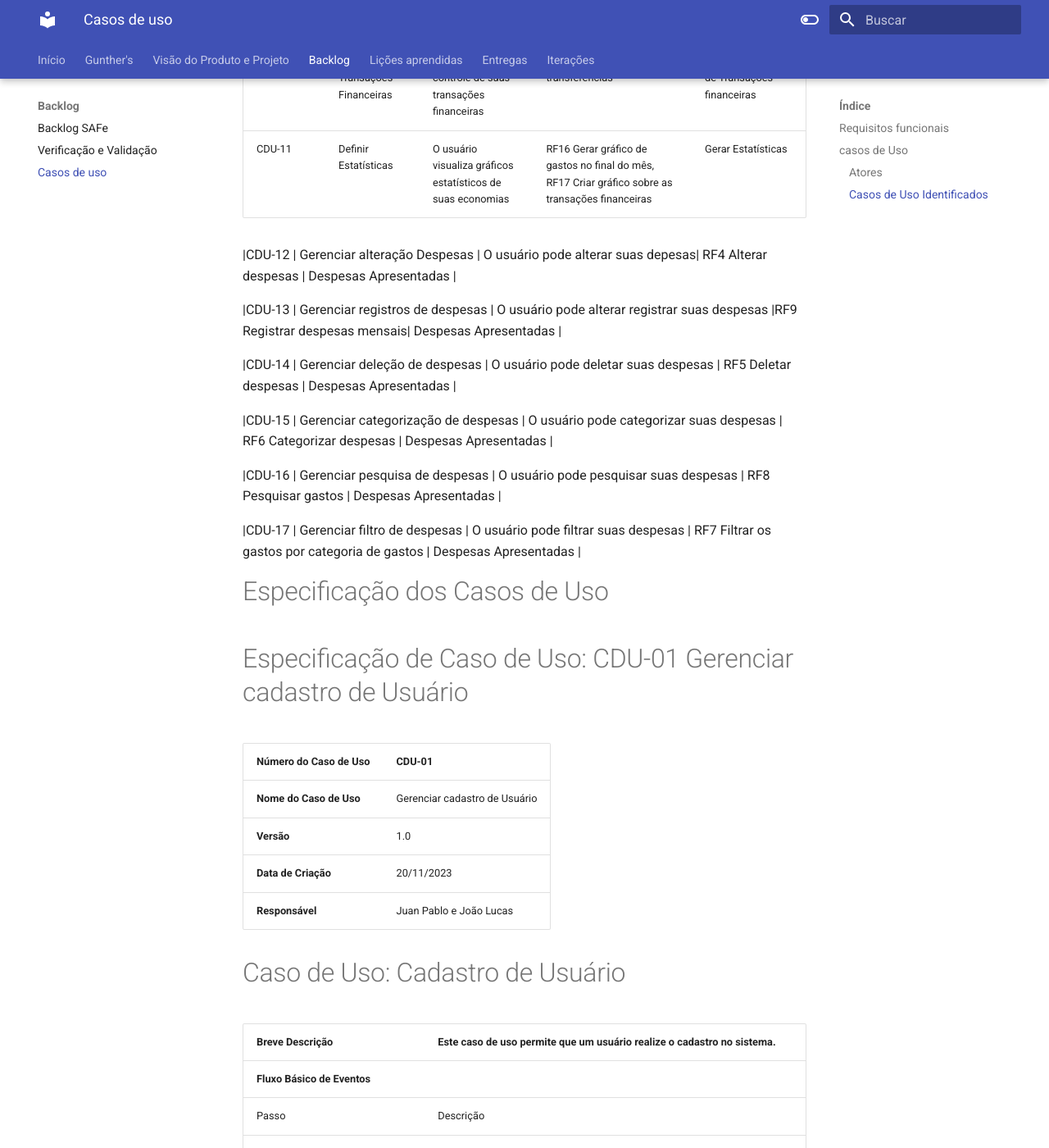
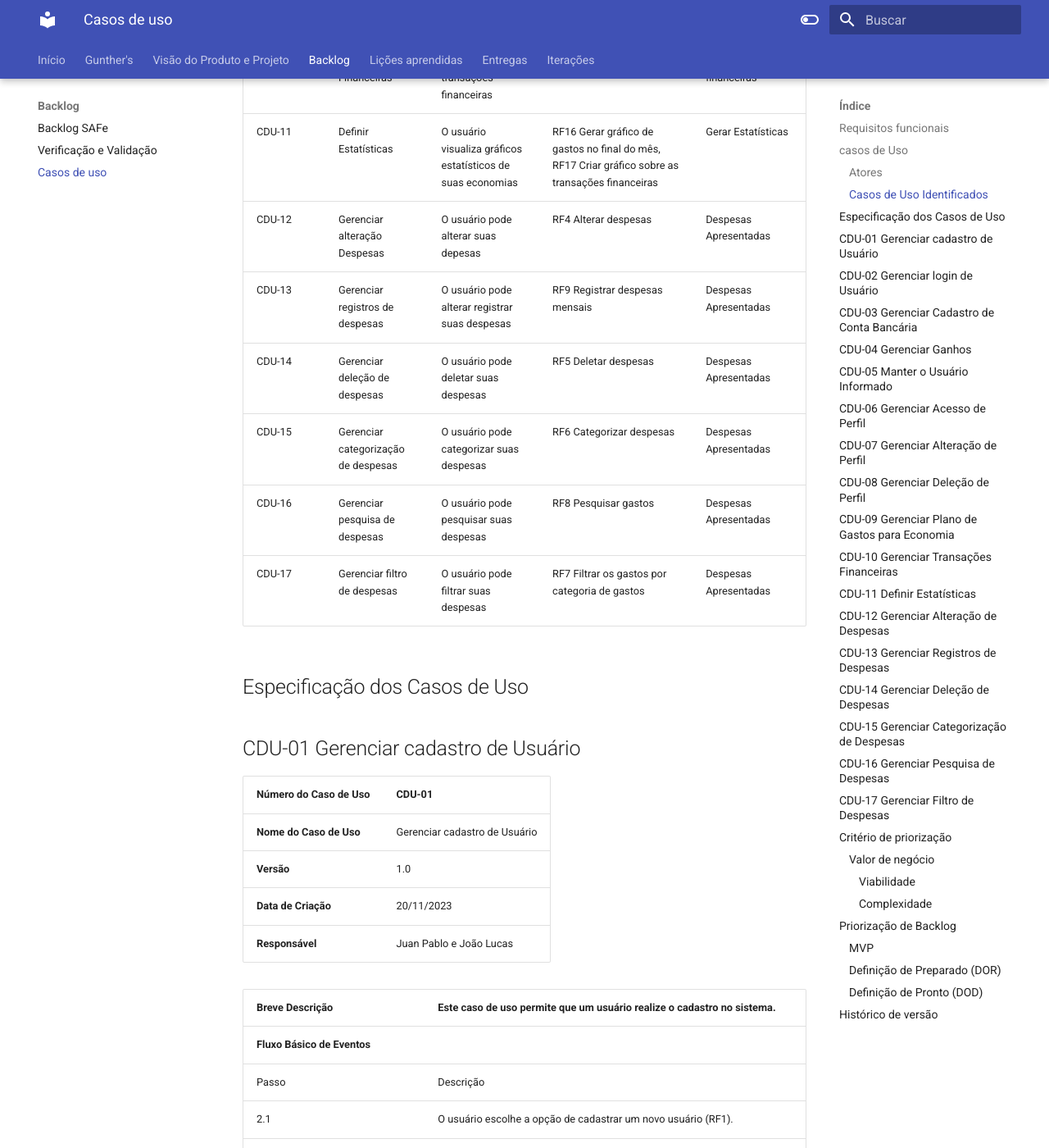
Before and after one commit to mdsreq-fga-unb/2023.2-CarteiraControl, an MkDocs documentation site: the page built from docs/caso_uso.md, in a window 1280 px wide and 1400 px high, scrolled down 2922 px. Shown: the whole window at 82% size. Built offline with MkDocs 1.6.1 and Material for MkDocs 9.7.7, drawn with Linux system fonts in a browser that asks for light colours; some of the changed text lies outside the part shown.

Commit message:
Ajustes nos casos de uso
Co-authored-by: Tiago1604 <202028973@aluno.unb.br>
Co-authored-by: Jlmsousa <jlmsousa@hotmail.com>

```diff
--- a/docs/caso_uso.md
+++ b/docs/caso_uso.md
@@ -49,24 +49,16 @@ O Processo Unificado emprega casos de uso como uma maneira de declarar e especif
 |CDU-09|Gerenciar plano de gastos para economia | O  usuário define um plano de gastos com objetivos de economia|RF12	Definir teto de gastos para cada categoria de despesas, RF13	Definir objetivos de economia | Plano de gastos|
 |CDU-10|Gerenciar Transações Financeiras | O usuário tem controle de suas transações financeiras|RF15	Registrar transferências | Gerenciamentos de Transações financeiras|
 |CDU-11|Definir Estatísticas | O usuário visualiza gráficos estatísticos de suas economias|RF16	Gerar gráfico de gastos no final do mês, RF17	Criar gráfico sobre as transações financeiras | Gerar Estatísticas  |
-
 |CDU-12 | Gerenciar alteração Despesas | O usuário pode alterar suas depesas| RF4	Alterar despesas | Despesas Apresentadas |
-
 |CDU-13 | Gerenciar registros de despesas | O usuário pode alterar registrar suas despesas |RF9 Registrar despesas mensais| Despesas Apresentadas |
-
 |CDU-14 | Gerenciar deleção de despesas | O usuário pode  deletar suas despesas | RF5	Deletar despesas | Despesas Apresentadas |
-
 |CDU-15 | Gerenciar categorização de despesas | O usuário pode  categorizar suas despesas |  RF6	Categorizar despesas | Despesas Apresentadas |
-
 |CDU-16 | Gerenciar pesquisa de despesas | O usuário pode  pesquisar suas despesas | RF8	Pesquisar gastos | Despesas Apresentadas |
-
 |CDU-17 | Gerenciar filtro de despesas | O usuário pode filtrar suas despesas |  RF7	Filtrar os gastos por categoria de gastos | Despesas Apresentadas |
 
+## Especificação dos Casos de Uso
 
-
-# Especificação dos Casos de Uso
-
-# Especificação de Caso de Uso: CDU-01 Gerenciar cadastro de Usuário
+## CDU-01 Gerenciar cadastro de Usuário
 
 | Número do Caso de Uso | CDU-01 |
 | --- | --- |
@@ -74,8 +66,6 @@ O Processo Unificado emprega casos de uso como uma maneira de declarar e especif
 | **Versão** | 1.0 |
 | **Data de Criação** | 20/11/2023 |
 | **Responsável** | Juan Pablo e João Lucas|
-
-# Caso de Uso: Cadastro de Usuário
 
 | **Breve Descrição** | Este caso de uso permite que um usuário realize o cadastro no sistema. |
 | --- | --- |
@@ -110,7 +100,7 @@ O Processo Unificado emprega casos de uso como uma maneira de declarar e especif
 | Nenhuma informação adicional fornecida. |
 
 
-# Especificação de Caso de Uso: CDU-02 Gerenciar login de Usuário
+## CDU-02 Gerenciar login de Usuário
 
 | Número do Caso de Uso | CDU-02 |
 | --- | --- |
@@ -118,8 +108,6 @@ O Processo Unificado emprega casos de uso como uma maneira de declarar e especif
 | **Versão** | 1.0 |
 | **Data de Criação** | 20/11/2023 |
 | **Responsável** | Juan Pablo e João Lucas|
-
-# Caso de Uso: Login de Usuário
 
 
 | **Breve Descrição** | Este caso de uso permite que um usuário faça login no sistema. |
@@ -153,7 +141,7 @@ O Processo Unificado emprega casos de uso como uma maneira de declarar e especif
 | --- | Nenhuma informação adicional fornecida. |
 
 
-# Especificação de Caso de Uso: CDU-03 Gerenciar Cadastro de Conta Bancária
+## CDU-03 Gerenciar Cadastro de Conta Bancária
 
 | Número do Caso de Uso | CDU-03 |
 | --- | --- |
@@ -162,7 +150,6 @@ O Processo Unificado emprega casos de uso como uma maneira de declarar e especif
 | **Data de Criação** | 20/11/2023 |
 | **Responsável** | Juan Pablo e João Lucas|
 
-# Caso de Uso: Cadastro de Conta Bancária
 
 | **Breve Descrição** | Este caso de uso permite que um usuário cadastre até três contas bancárias associadas ao seu perfil. |
 | --- | --- |
@@ -196,7 +183,7 @@ O Processo Unificado emprega casos de uso como uma maneira de declarar e especif
 
 
 
-# Especificação de Caso de Uso: CDU-04 Gerenciar Ganhos
+## CDU-04 Gerenciar Ganhos
 
 | Número do Caso de Uso | CDU-04 |
 | --- | --- |
@@ -205,7 +192,6 @@ O Processo Unificado emprega casos de uso como uma maneira de declarar e especif
 | **Data de Criação** | 13/11/2023 |
 | **Responsável** | Juan Pablo |
 
-# Caso de Uso: Registro de Ganhos
 
 | **Breve Descrição** | Este caso de uso permite que o usuário registre seus ganhos financeiros, fornecendo uma visão detalhada de seus ingressos mensais. |
 | --- | --- |
@@ -240,7 +226,7 @@ O Processo Unificado emprega casos de uso como uma maneira de declarar e especif
 | --- | Os ganhos registrados serão utilizados para análises estatísticas nas funcionalidades futuras. |
 
 
-# Especificação de Caso de Uso: CDU-05 Manter o Usuário Informado
+## CDU-05 Manter o Usuário Informado
 
 | Número do Caso de Uso | CDU-05 |
 | --- | --- |
@@ -248,8 +234,6 @@ O Processo Unificado emprega casos de uso como uma maneira de declarar e especif
 | **Versão** | 1.0 |
 | **Data de Criação** | 13/11/2023 |
 | **Responsável** | Juan Pablo|
-
-# Caso de Uso: Acompanhamento Financeiro
 
 | **Breve Descrição** | Este caso de uso permite que o usuário acompanhe o progresso em direção às metas de economia, receba notificações quando estiver a 10% do teto de gastos e tenha insights sobre as categorias de gastos mais frequentes. |
 | --- | --- |
@@ -284,11 +268,7 @@ O Processo Unificado emprega casos de uso como uma maneira de declarar e especif
 | Número | Descrição |
 | 7.1 | Aprimorar Análise de Categorias - O sistema permitirá que o usuário aprofunde a análise das categorias de gastos para obter|
 
-
-# Especificação caso de uso-06
-# CDU-06 Gerenciar Acesso de Perfil
-
-# Caso de Uso: Acesso ao Perfil do Usuário
+## CDU-06 Gerenciar Acesso de Perfil
 
 | **Breve Descrição** | Este caso de uso permite que o usuário acesse as informações do seu perfil na plataforma. |
 | --- | --- |
@@ -317,11 +297,7 @@ O Processo Unificado emprega casos de uso como uma maneira de declarar e especif
 | **Informações Adicionais** |
 | --- | Nenhuma informação adicional fornecida. |
 
-
-# Especificação do Caso de Uso 07
-# CDU-07 Gerenciar Alteração de Perfil
-
-# Caso de Uso: Alteração de Conta do Usuário
+## CDU-07 Gerenciar Alteração de Perfil
 
 | **Breve Descrição** | Este caso de uso permite que o usuário realize alterações em seu perfil na plataforma. |
 | --- | --- |
@@ -350,16 +326,13 @@ O Processo Unificado emprega casos de uso como uma maneira de declarar e especif
 | --- | Nenhuma informação adicional fornecida. |
 
 
-# Especificação do Caso de Uso 08
-# CDU-08 Gerenciar Deleção de Perfil
 
-# Caso de Uso: Exclusão de Conta do Usuário
+## CDU-08 Gerenciar Deleção de Perfil
 
 | **Breve Descrição** | Este caso de uso permite que o usuário exclua permanentemente seu perfil na plataforma. |
 | --- | --- |
 | **Fluxo Básico de Eventos** |
 | Passo | Descrição |
-
 | 1 | O usuário acessa a área de gerenciamento de conta. |
 | 2 | O usuário escolhe a opção de deletar sua conta (RF18). |
 | 3 | O sistema solicita confirmação do usuário. |
@@ -386,7 +359,7 @@ O Processo Unificado emprega casos de uso como uma maneira de declarar e especif
 
 
 
-# Especificação de Caso de Uso: CDU-09 Gerenciar Plano de Gastos para Economia
+## CDU-09 Gerenciar Plano de Gastos para Economia
 
 | Número do Caso de Uso | CDU-09 |
 | --- | --- |
@@ -394,8 +367,6 @@ O Processo Unificado emprega casos de uso como uma maneira de declarar e especif
 | **Versão** | 1.0 |
 | **Data de Criação** | 13/11/2023 |
 | **Responsável** | Juan Pablo |
-
-# Caso de Uso: Definição de Plano de Gastos e Objetivos de Economia
 
 
 | **1. Breve Descrição** | Este caso de uso permite que o usuário tenha controle de suas transações financeiras, incluindo o registro de transferências. |
@@ -431,7 +402,7 @@ O Processo Unificado emprega casos de uso como uma maneira de declarar e especif
 
 
 
-# Especificação de Caso de Uso: CDU-10 Gerenciar Transações Financeiras
+## CDU-10 Gerenciar Transações Financeiras
 
 | Número do Caso de Uso | CDU-10 |
 | --- | --- |
@@ -473,7 +444,7 @@ O Processo Unificado emprega casos de uso como uma maneira de declarar e especif
 | --- | Nenhuma informação adicional fornecida. |
 
 
-# Especificação de Caso de Uso: CDU-11 Definir Estatísticas
+## CDU-11 Definir Estatísticas
 
 | Número do Caso de Uso | CDU-11 |
 | --- | --- |
@@ -481,8 +452,6 @@ O Processo Unificado emprega casos de uso como uma maneira de declarar e especif
 | **Versão** | 1.0 |
 | **Data de Criação** | 13/11/2023 |
 | **Responsável** | Juan Pablo |
-
-# Caso de Uso: Visualização de Estatísticas
 
 | **Breve Descrição** | Este caso de uso permite que o usuário visualize gráficos estatísticos de suas economias, incluindo a geração de gráfico de gastos no final do mês e a criação de gráfico sobre as transações financeiras. |
 | --- | --- |
@@ -519,15 +488,13 @@ O Processo Unificado emprega casos de uso como uma maneira de declarar e especif
 | --- | Os gráficos gerados são destinados apenas para fins informativos e análise do usuário. |
 
 
-# Especificação de Caso de Uso: CDU-12 Gerenciar Alteração de Despesas
+## CDU-12 Gerenciar Alteração de Despesas
 
 - **Número do Caso de Uso:** CDU-12
 - **Nome do Caso de Uso:** Gerenciar Alteração de Despesas
 - **Versão:** 1.0
 - **Data de Criação:** 20/11/2023
 - **Responsável:** Juan Pablo e João Lucas
-
-# Caso de Uso: Alteração de Despesas
 
 | **1. Breve Descrição** | Este caso de uso permite que o usuário realize alterações em suas despesas já registradas. |
 | --- | --- |
@@ -562,15 +529,13 @@ O Processo Unificado emprega casos de uso como uma maneira de declarar e especif
 
 
 
-# Especificação de Caso de Uso: CDU-13 Gerenciar Registros de Despesas
+## CDU-13 Gerenciar Registros de Despesas
 
 - **Número do Caso de Uso:** CDU-13
 - **Nome do Caso de Uso:** Gerenciar Registros de Despesas
 - **Versão:** 1.0
 - **Data de Criação:** 20/11/2023
 - **Responsável:** Juan Pablo e João Lucas
-
-# Caso de Uso: Registro de Despesas Mensais
 
 | **1. Breve Descrição** | Este caso de uso permite que o usuário registre suas despesas mensais. |
 | --- | --- |
@@ -601,7 +566,7 @@ O Processo Unificado emprega casos de uso como uma maneira de declarar e especif
 | --- | Nenhuma informação adicional fornecida. |
 
 
-# Especificação de Caso de Uso: CDU-14 Gerenciar Deleção de Despesas
+## CDU-14 Gerenciar Deleção de Despesas
 
 - **Número do Caso de Uso:** CDU-14
 - **Nome do Caso de Uso:** Gerenciar Deleção de Despesas
@@ -609,13 +574,10 @@ O Processo Unificado emprega casos de uso como uma maneira de declarar e especif
 - **Data de Criação:** 20/11/2023
 - **Responsável:** Juan Pablo e João Lucas
 
-# Caso de Uso: Exclusão de Despesas
-
 | **1. Breve Descrição** | Este caso de uso permite que o usuário exclua despesas previamente registradas. |
 | --- | --- |
 | **2. Fluxo Básico de Eventos** |
 | Passo | Descrição |
-
 | 2.1 | O usuário acessa a seção de gerenciamento de despesas. |
 | 2.2 | Seleciona a opção de deletar despesas (RF5). |
 | 2.3 | O sistema exibe a lista de despesas disponíveis para exclusão. |
@@ -623,42 +585,34 @@ O Processo Unificado emprega casos de uso como uma maneira de declarar e especif
 | 2.5 | O sistema solicita confirmação do usuário. |
 | 2.6 | O usuário confirma a exclusão da despesa. |
 | **3. Fluxos Alternativos** |
-
 | - | Se a confirmação da exclusão não for recebida, o sistema mantém a despesa. |
 | **4. Fluxos de Exceção** |
 | Número | Descrição |
-
 | 4.1 | FE1 - Se houver falha no acesso às despesas, o sistema notifica o usuário e oferece suporte técnico. |
 | **5. Pré-Condições** |
 | Número | Descrição |
-
 | 5.1 | O usuário está autenticado no sistema. |
 | 5.2 | Existem despesas registradas. |
 | **6. Pós-Condições** |
 | Número | Descrição |
-
 | 6.1 | A despesa é removida do sistema, se confirmada. |
 | **7. Pontos de Extensão** |
 | Número | Descrição |
-
 | 7.1 | Não há pontos de extensão definidos para este caso de uso. |
 | **8. Requisitos Especiais** |
 | Número | Descrição |
-
 | 8.1 | O sistema deve garantir a segurança durante a exclusão das despesas. |
 | **9. Informações Adicionais** |
 | --- | Nenhuma informação adicional fornecida. |
 
 
-# Especificação de Caso de Uso: CDU-15 Gerenciar Categorização de Despesas
+## CDU-15 Gerenciar Categorização de Despesas
 
 - **Número do Caso de Uso:** CDU-15
 - **Nome do Caso de Uso:** Gerenciar Categorização de Despesas
 - **Versão:** 1.0
 - **Data de Criação:** 20/11/2023
 - **Responsável:** Juan Pablo e João Lucas
-
-# Caso de Uso: Categorização de Despesas
 
 | **1. Breve Descrição** | Este caso de uso permite que o usuário atribua categorias às suas despesas para melhor organização. |
 | --- | ---|
@@ -689,15 +643,13 @@ O Processo Unificado emprega casos de uso como uma maneira de declarar e especif
 | **9. Informações Adicionais** |
 | --- | Nenhuma informação adicional fornecida. |
 
-# Especificação de Caso de Uso: CDU-16 Gerenciar Pesquisa de Despesas
+## CDU-16 Gerenciar Pesquisa de Despesas
 
 - **Número do Caso de Uso:** CDU-16
 - **Nome do Caso de Uso:** Gerenciar Pesquisa de Despesas
 - **Versão:** 1.0
 - **Data de Criação:** 20/11/2023
 - **Responsável:** Juan Pablo e João Lucas
-
-# Caso de Uso: Pesquisa de Despesas
 
 | **1. Breve Descrição** | Este caso de uso permite que o usuário pesquise suas despesas com base em termos específicos. |
 | --- | --- |
@@ -729,15 +681,13 @@ O Processo Unificado emprega casos de uso como uma maneira de declarar e especif
 | --- | Nenhuma informação adicional fornecida. |
 
 
-# Especificação de Caso de Uso: CDU-17 Gerenciar Filtro de Despesas
+## CDU-17 Gerenciar Filtro de Despesas
 
 - **Número do Caso de Uso:** CDU-17
 - **Nome do Caso de Uso:** Gerenciar Filtro de Despesas
 - **Versão:** 1.0
 - **Data de Criação:** 20/11/2023
 - **Responsável:** Juan Pablo e João Lucas
-
-# Caso de Uso: Filtrar Despesas por Categoria
 
 | **1. Breve Descrição** | Este caso de uso permite que o usuário filtre suas despesas com base em categorias específicas. |
 | --- | --- |
@@ -792,7 +742,7 @@ Os campos de valor de négocio, viabilidade e complexidade podem variar de 1 a 5
 | 4 | Alta |
 | 5 | Muito alta, vital |
 
-### Viabilidade
+#### Viabilidade
 |escala| Viabilidade no tempo disponível|
 | ----- | ------------|
 | 1 | Muito baixa |
@@ -801,7 +751,7 @@ Os campos de valor de négocio, viabilidade e complexidade podem variar de 1 a 5
 | 4 | Alta |
 | 5 | Muito alta |
 
-### Complexidade
+#### Complexidade
 |escala| Nível de complexidade|
 | ----- | ------------|
 | 1 | Muito baixa |
@@ -852,14 +802,6 @@ Com base nos objetivos a serem atingidos no projeto, os Casos de Uso a fazerem p
 - Todos os fluxos de eventos e condições do caso de uso são seguidos de maneira meticulosa, garantindo uma implementação precisa e completa;
 - O código relacionado às funcionalidades vinculadas ao caso de uso passa por uma revisão detalhada e é submetido à aprovação de pelo menos outro membro experiente da equipe, assegurando uma qualidade consistente e elevada.
 
-
-
-
-
-
-
-
-
 ## Histórico de versão
 
 | Versão  | Autor| Descrição | Data |
```
